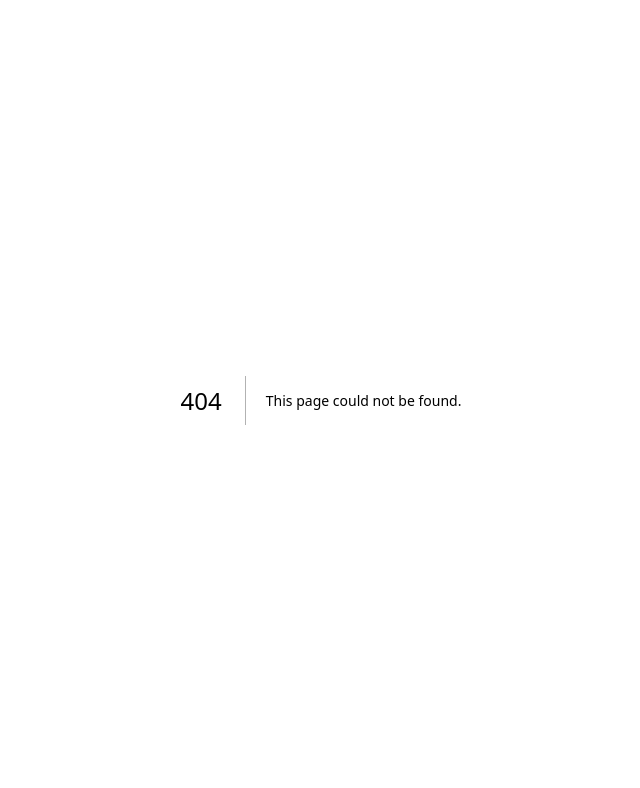
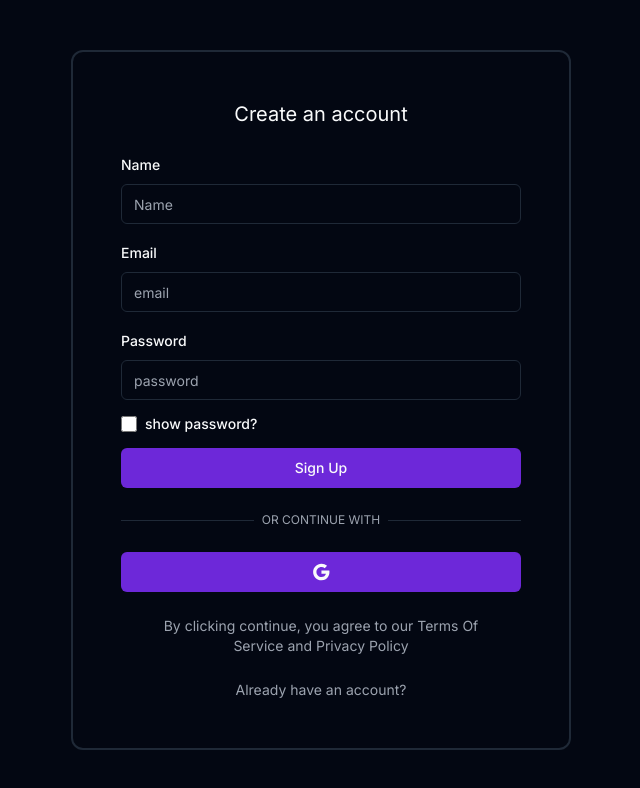
Before and after one commit to ahmedcharfeddine013/dione_energy, a Next.js app: page /auth/sign-up in a window 1280 px wide. Before the commit this address had no page. Shown: the top 788 px of the page, without its empty margins (319-959 px from the left). Built offline with nearby package versions, Linux system fonts and the light colour scheme.

Commit message:
register page

```diff
--- /dev/null
+++ b/src/app/auth/sign-up/page.tsx
@@ -0,0 +1,10 @@
+import RegisterForm from "@/components/auth/RegisterForm";
+import React from "react";
+
+export default function SignUpPage() {
+  return (
+    <div className="flex items-center justify-center w-screen h-screen">
+      <RegisterForm />
+    </div>
+  );
+}
--- a/src/app/globals.css
+++ b/src/app/globals.css
@@ -10,8 +10,8 @@
     --card-foreground: 210 20% 98%;
     --popover: 224 71.4% 4.1%;
     --popover-foreground: 210 20% 98%;
-    --primary: 210 20% 98%;
-    --primary-foreground: 220.9 39.3% 11%;
+    --primary: 263.4 70% 50.4%;
+    --primary-foreground: 210 20% 98%;
     --secondary: 215 27.9% 16.9%;
     --secondary-foreground: 210 20% 98%;
     --muted: 215 27.9% 16.9%;
@@ -22,7 +22,7 @@
     --destructive-foreground: 210 20% 98%;
     --border: 215 27.9% 16.9%;
     --input: 215 27.9% 16.9%;
-    --ring: 216 12.2% 83.9%;
+    --ring: 263.4 70% 50.4%;
 
     --radius: 0.5rem;
   }
--- /dev/null
+++ b/src/auth.config.ts
@@ -0,0 +1,30 @@
+import type { NextAuthConfig } from "next-auth";
+import Credentials from "next-auth/providers/credentials";
+import { LoginSchema } from "./lib/validations";
+import Google from "next-auth/providers/google";
+import { testEmail, testPassword } from "./constants";
+
+export default {
+  providers: [
+    // Google({
+    //   clientId: process.env.GOOGLE_ID,
+    //   clientSecret: process.env.GOOGLE_SECRET,
+    // }),
+    Credentials({
+      async authorize(credentials) {
+        const validatedFields = LoginSchema.safeParse(credentials);
+
+        if (validatedFields.success) {
+          const { email, password } = validatedFields.data;
+          if (email == testEmail && password == testPassword) {
+            return {
+              email,
+              password,
+            };
+          }
+        }
+        return null;
+      },
+    }),
+  ],
+} satisfies NextAuthConfig;
--- /dev/null
+++ b/src/auth.ts
@@ -0,0 +1,16 @@
+import NextAuth from "next-auth";
+import authConfig from "./auth.config";
+
+export const {
+  handlers: { GET, POST },
+  signIn,
+  signOut,
+  auth,
+} = NextAuth({
+  pages: {
+    signIn: "/auth/sign-in",
+    error: "/auth/error",
+  },
+  session: { strategy: "jwt" },
+  ...authConfig,
+});
--- a/src/components/auth/LoginForm.tsx
+++ b/src/components/auth/LoginForm.tsx
@@ -1,5 +1,6 @@
 "use client";
 
+import * as z from "zod";
 import { Button } from "@/components/ui/button";
 import {
   Form,
@@ -14,6 +15,9 @@ import Link from "next/link";
 import React, { useState, useTransition } from "react";
 import { useForm } from "react-hook-form";
 import Social from "./Social";
+import { LoginSchema } from "@/lib/validations";
+import { zodResolver } from "@hookform/resolvers/zod";
+import { Login } from "@/lib/actions/auth";
 
 const LoginForm = () => {
   const [showTwoFactor, setShowTwoFactor] = useState(false);
@@ -23,38 +27,35 @@ const LoginForm = () => {
   const [isPending, startTransition] = useTransition();
 
   const form = useForm({
-    // resolver: zodResolver(LoginSchema),
+    resolver: zodResolver(LoginSchema),
     defaultValues: {
       email: "",
       password: "",
     },
   });
 
-  const onSubmit = () => {
+  const onSubmit = (values: z.infer<typeof LoginSchema>) => {
     setError("");
     setSuccess("");
     startTransition(() => {
-      //   login(values)
-      //     .then((data) => {
-      //       if (data?.error) {
-      //         form.reset();
-      //         setError(data.error);
-      //       }
-      //       if (data?.success) {
-      //         form.reset();
-      //         setSuccess(data.success);
-      //       }
-      //       if (data?.twoFactor) {
-      //         setShowTwoFactor(true);
-      //       }
-      //     })
-      //     .catch(() => setError("Something went wrong!"));
+      Login(values)
+        .then((data) => {
+          if (data?.error) {
+            form.reset();
+            setError(data.error);
+          }
+          if (data?.success) {
+            form.reset();
+            setSuccess(data.success);
+          }
+        })
+        .catch(() => setError("Something went wrong!"));
     });
   };
   return (
     <div>
       <div className="flex flex-col items-center justify-center p-12 gap-6 border-2 rounded-xl">
-        <h1 className="text-xl">Welcome Back</h1>
+        {/* <h1 className="text-xl">Welcome Back</h1> */}
         <div className="flex flex-col w-[400px] gap-6">
           <Form {...form}>
             <form
@@ -156,7 +157,7 @@ const LoginForm = () => {
             Policy
           </div>
           <Link
-            href="../auth/register"
+            href="/auth/sign-up"
             className="px-8 text-center text-sm text-muted-foreground hover:underline"
           >
             Don&apos;t have an account?
--- /dev/null
+++ b/src/components/auth/RegisterForm.tsx
@@ -0,0 +1,159 @@
+"use client";
+import * as z from "zod";
+import React, { FormEvent, useState, useTransition } from "react";
+import { Input } from "../ui/input";
+import { Button } from "../ui/button";
+import { signIn } from "next-auth/react";
+import { useRouter } from "next/navigation";
+import {
+  Form,
+  FormControl,
+  FormField,
+  FormItem,
+  FormLabel,
+  FormMessage,
+} from "../ui/form";
+import { useForm } from "react-hook-form";
+import { zodResolver } from "@hookform/resolvers/zod";
+import Link from "next/link";
+import Social from "./Social";
+import { Label } from "../ui/label";
+import { RegisterSchema } from "@/lib/validations";
+
+export default function RegisterForm() {
+  const [error, setError] = useState<string | undefined>("");
+  const [success, setSuccess] = useState<string | undefined>("");
+  const [showPassword, setShowPassword] = useState(false);
+  const [isPending, startTransition] = useTransition();
+
+  const form = useForm<z.infer<typeof RegisterSchema>>({
+    resolver: zodResolver(RegisterSchema),
+    defaultValues: {
+      email: "",
+      password: "",
+      name: "",
+    },
+  });
+
+  const onSubmit = (values: z.infer<typeof RegisterSchema>) => {
+    setError("");
+    setSuccess("");
+    startTransition(() => {
+      //   register(values).then((data) => {
+      //     setError(data.error);
+      //     setSuccess(data.success);
+      //   });
+    });
+  };
+
+  return (
+    <div>
+      <div className="flex flex-col items-center justify-center p-12 gap-6 border-2 rounded-xl">
+        <h1 className="text-xl">Create an account</h1>
+        <div className="flex flex-col w-[400px] gap-6">
+          <Form {...form}>
+            <form
+              className="flex flex-col items-start justify-center gap-4"
+              onSubmit={form.handleSubmit(onSubmit)}
+            >
+              <div className="flex flex-col items-start justify-center gap-4 w-full">
+                <FormField
+                  control={form.control}
+                  name="name"
+                  render={({ field }) => (
+                    <FormItem className="w-full">
+                      <FormLabel>Name</FormLabel>
+                      <FormControl>
+                        <Input
+                          {...field}
+                          placeholder="Name"
+                          disabled={isPending}
+                        ></Input>
+                      </FormControl>
+                      <FormMessage />
+                    </FormItem>
+                  )}
+                />
+                <FormField
+                  control={form.control}
+                  name="email"
+                  render={({ field }) => (
+                    <FormItem className="w-full">
+                      <FormLabel>Email</FormLabel>
+                      <FormControl>
+                        <Input
+                          {...field}
+                          placeholder="email"
+                          type="email"
+                          disabled={isPending}
+                        ></Input>
+                      </FormControl>
+                      <FormMessage />
+                    </FormItem>
+                  )}
+                />
+                <FormField
+                  control={form.control}
+                  name="password"
+                  render={({ field }) => (
+                    <FormItem className="w-full">
+                      <FormLabel>Password</FormLabel>
+                      <FormControl>
+                        <Input
+                          {...field}
+                          placeholder="password"
+                          type={showPassword ? "text" : "password"}
+                          disabled={isPending}
+                        ></Input>
+                      </FormControl>
+                      <FormMessage />
+                    </FormItem>
+                  )}
+                />
+              </div>
+              <div className="flex items-center justify-center gap-2">
+                <Input
+                  type="checkbox"
+                  onClick={() => setShowPassword(!showPassword)}
+                  className="w-4 h-4"
+                />
+                <Label>show password?</Label>
+              </div>
+              <Button
+                type="submit"
+                className="w-full flex items-center justify-center gap-2"
+                disabled={isPending}
+              >
+                Sign Up
+              </Button>
+            </form>
+          </Form>
+          <div className="relative">
+            <div className="absolute inset-0 flex items-center">
+              <span className="w-full border-t"></span>
+            </div>
+            <div className="relative flex justify-center text-xs uppercase">
+              <span className="bg-background px-2 text-muted-foreground">
+                OR CONTINUE WITH
+              </span>
+            </div>
+          </div>
+          <div>
+            <Social />
+          </div>
+
+          <div className="px-8 text-center text-sm text-muted-foreground">
+            By clicking continue, you agree to our Terms Of Service and Privacy
+            Policy
+          </div>
+          <Link
+            href="/auth/sign-in"
+            className="px-8 text-center text-sm text-muted-foreground hover:underline"
+          >
+            Already have an account?
+          </Link>
+        </div>
+      </div>
+    </div>
+  );
+}
--- a/src/components/auth/Social.tsx
+++ b/src/components/auth/Social.tsx
@@ -20,13 +20,13 @@ const Social = () => {
         {" "}
         <GoogleIcon fontSize="small" />
       </Button>
-      <Button
+      {/* <Button
         className="w-full flex items-center justify-center"
         // onClick={() => onClick("github")}
       >
         {" "}
         <GithubIcon fontSize="small" />
-      </Button>
+      </Button> */}
     </div>
   );
 };
--- a/src/lib/validations/index.ts
+++ b/src/lib/validations/index.ts
@@ -1,4 +1,10 @@
 import * as z from "zod";
+
+export const RegisterSchema = z.object({
+  name: z.string().min(1, "Name is required!"),
+  email: z.string().min(1, "Email is required!").email("Invalid email"),
+  password: z.string().min(8, "Password should be minimum of 8!"),
+});
 
 export const LoginSchema = z.object({
   email: z.string().email({
--- /dev/null
+++ b/src/middleware.ts
@@ -0,0 +1,39 @@
+import NextAuth from "next-auth";
+import authConfig from "./auth.config";
+
+const { auth } = NextAuth(authConfig);
+
+import {
+  DEFAULT_LOGIN_REDIRECT,
+  publicRoutes,
+  apiAuthPrefix,
+  authRoutes,
+} from "./routes";
+
+export default auth((req) => {
+  const { nextUrl } = req;
+  const isLoggedIn = !!req.auth;
+
+  const isApiAuthRoute = nextUrl.pathname.startsWith(apiAuthPrefix);
+  const isPublicRoute = publicRoutes;
+  const isAuthRoute = authRoutes.includes(nextUrl.pathname);
+
+  if (isApiAuthRoute) {
+    return;
+  }
+  if (isAuthRoute) {
+    if (isLoggedIn) {
+      return Response.redirect(new URL(DEFAULT_LOGIN_REDIRECT, nextUrl));
+    }
+    return;
+  }
+
+  if (!isLoggedIn && !isPublicRoute) {
+    return Response.redirect(new URL("/auth/sign-in", nextUrl));
+  }
+  return;
+});
+
+export const config = {
+  matcher: ["/((?!.+\\.[\\w]+$|_next).*)", "/", "/(api|trpc)(.*)"],
+};
--- a/src/routes.ts
+++ b/src/routes.ts
@@ -1 +1,27 @@
+/**
+ * an array of routes that are accessible to the public
+ * @type {string[]}
+ */
+
+export const publicRoutes = [];
+
+/**
+ * an array of routes that are used for authentication
+ * @type {string[]}
+ */
+
+export const authRoutes = ["/auth/sign-in", "/auth/sign-up", "/auth/error"];
+
+/**
+ * the prefix for api authentication routes
+ * @type {string}
+ */
+
+export const apiAuthPrefix = "/api/auth/";
+
+/**
+ * the default path after logging in for user userole
+ * @type {string}
+ */
+
 export const DEFAULT_LOGIN_REDIRECT = "/";
```
